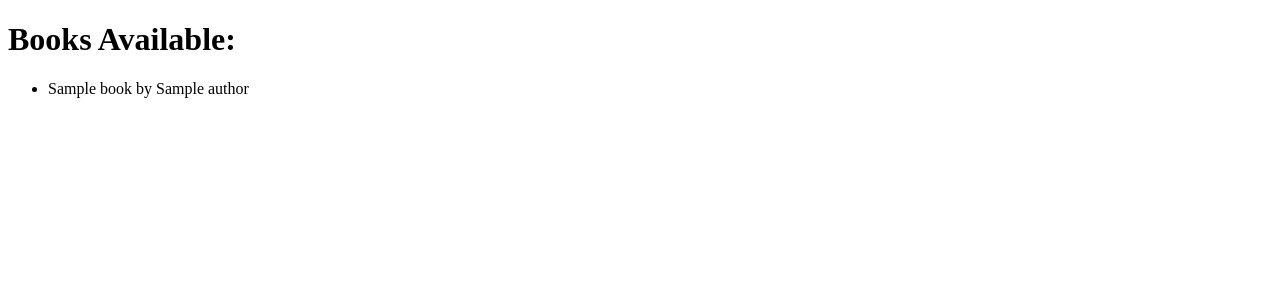
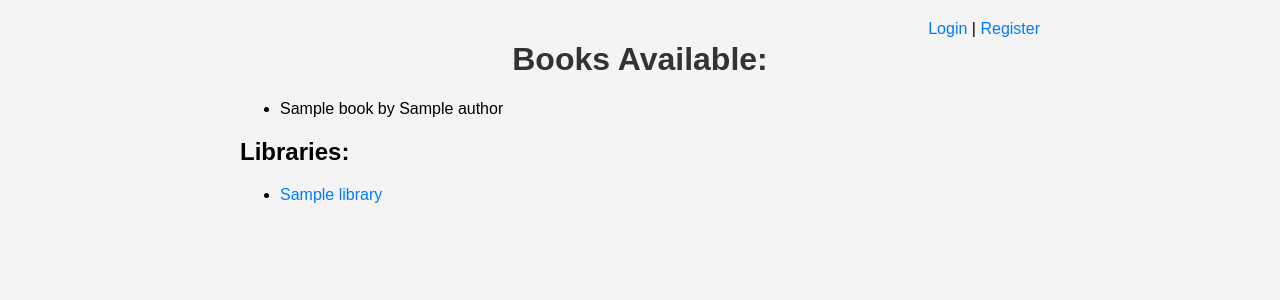
Before and after one commit to bgovha/Alx_DjangoLearnLab, a Django app: template django-models/LibraryProject/relationship_app/templates/list_books.html in a window 1280 px wide. Shown: the top 300 px of the page. Run offline with Django 5.2, Linux system fonts and the light colour scheme; the template is opened without the code that fills it: values that come from a table or form of the project are taken from there, others are empty; tables that the repository leaves empty hold one stand-in row (values such as "Sample post").

Commit message:
Update list_books.html

```diff
--- a/django-models/LibraryProject/relationship_app/templates/list_books.html
+++ b/django-models/LibraryProject/relationship_app/templates/list_books.html
@@ -1,19 +1,37 @@
-<!-- list_books.html -->
 <!DOCTYPE html>
 <html lang="en">
 
 <head>
     <meta charset="UTF-8">
     <title>List of Books</title>
+    {% load static %}
+    <link rel="stylesheet" href="{% static 'css/styles.css' %}">
 </head>
 
 <body>
+    <div style="float: right;">
+        {% if user.is_authenticated %}
+        Welcome, {{ user.username }}! |
+        <a href="{% url 'relationship_app:logout' %}">Logout</a>
+        {% else %}
+        <a href="{% url 'relationship_app:login' %}">Login</a> |
+        <a href="{% url 'relationship_app:register' %}">Register</a>
+        {% endif %}
+    </div>
+
     <h1>Books Available:</h1>
     <ul>
         {% for book in books %}
         <li>{{ book.title }} by {{ book.author.name }}</li>
         {% endfor %}
     </ul>
+
+    <h2>Libraries:</h2>
+    <ul>
+        {% for library in libraries %}
+        <li><a href="{% url 'relationship_app:library_detail' library.pk %}">{{ library.name }}</a></li>
+        {% endfor %}
+    </ul>
 </body>
 
 </html>
```
